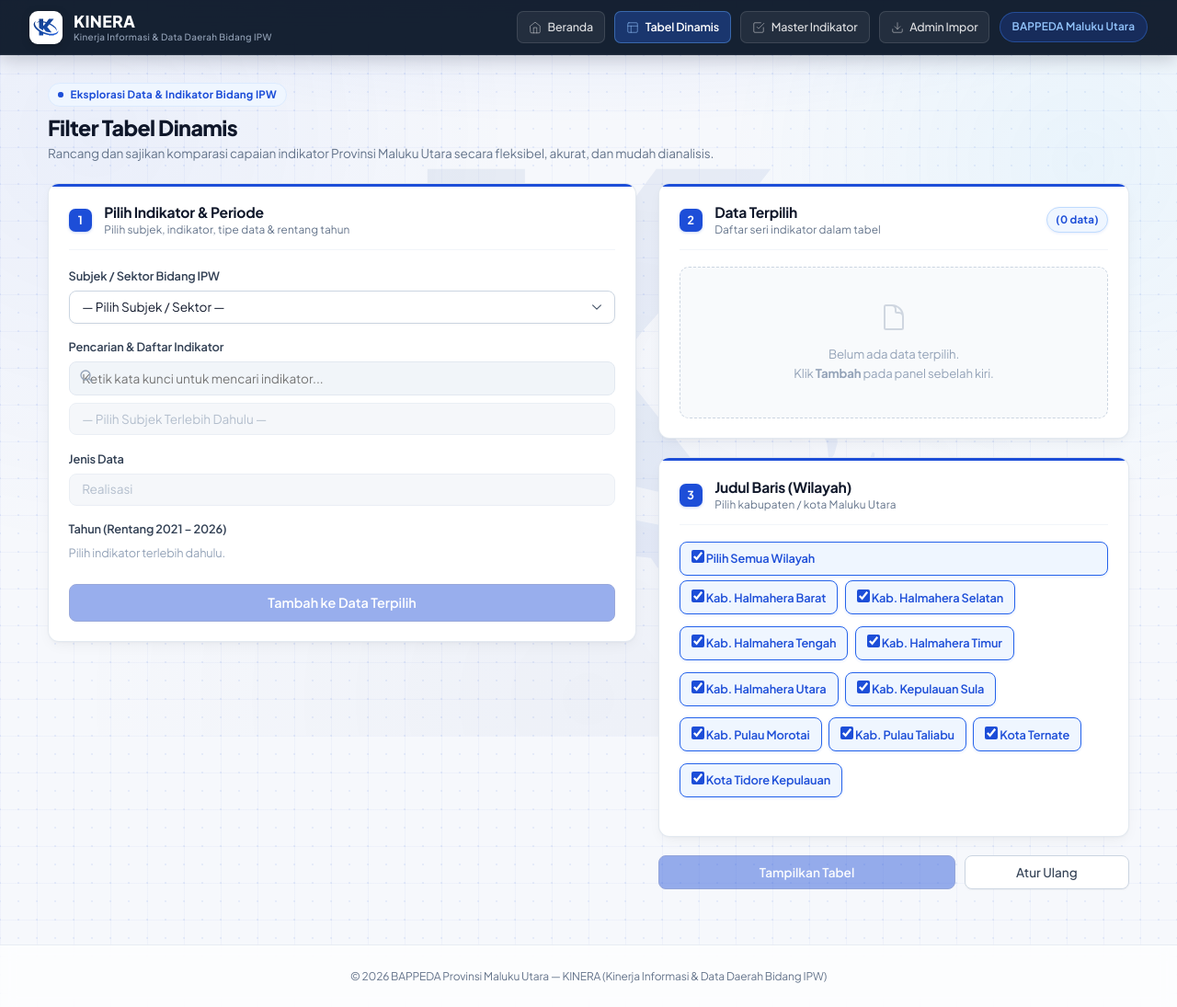
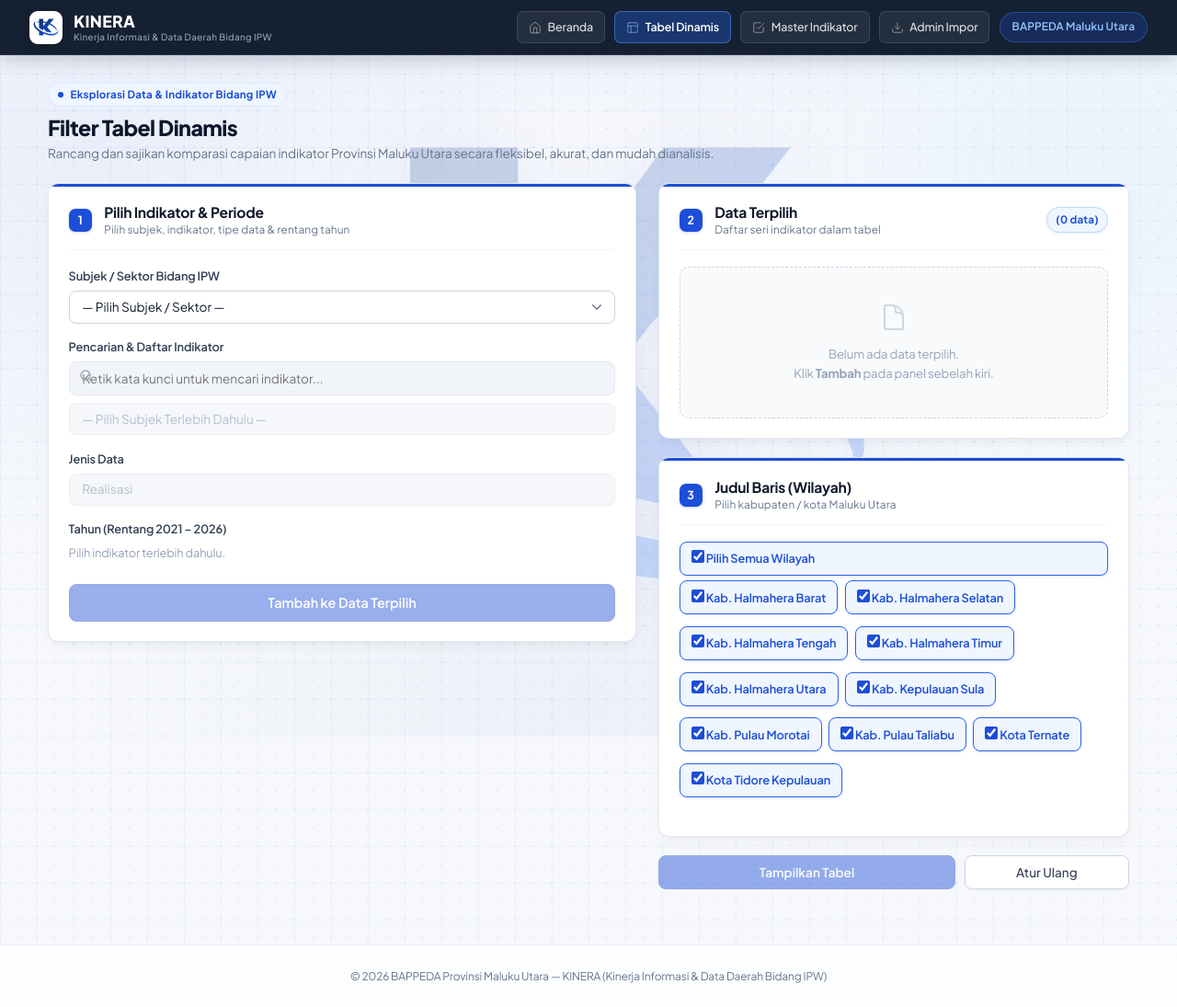
Before and after one commit to Regal18/tabel-dinamis, a Laravel app: page /tabel-dinamis in a window 1280 px wide. Shown: the whole page at 92% size. Run offline with Laravel 12, Linux system fonts and the light colour scheme; data comes from the database, SQL or seed files in the repository; parts of the project's set-up code (start-up, migrations or seed data) failed here and were passed over.

Commit message:
style(ui): perjelas watermark logo KINERA di background dengan warna deep blue tegas

```diff
--- a/resources/views/tabel-dinamis/layout.blade.php
+++ b/resources/views/tabel-dinamis/layout.blade.php
@@ -103,22 +103,22 @@
             background: radial-gradient(ellipse 70% 60% at 50% 0%, rgba(29, 78, 216, 0.07), transparent 70%);
         }
 
-        /* ===== Central Subtle Watermark Logo KINERA (Deep Blue) ===== */
+        /* ===== Central Watermark Logo KINERA (Deep Blue) ===== */
         .td-bg-watermark {
             position: fixed;
             top: 50%;
             left: 50%;
             transform: translate(-50%, -50%);
-            width: min(650px, 75vw);
-            height: min(480px, 58vh);
+            width: min(720px, 85vw);
+            height: min(540px, 68vh);
             background-image: url("{{ asset('images/kinera-logo.svg') }}");
             background-repeat: no-repeat;
             background-position: center center;
             background-size: contain;
-            opacity: 0.065;
-            filter: drop-shadow(0 0 35px rgba(24, 77, 173, 0.12));
+            opacity: 0.20;
+            filter: drop-shadow(0 0 50px rgba(15, 59, 143, 0.35)) saturate(1.35);
             pointer-events: none;
-            z-index: -1;
+            z-index: 0;
             user-select: none;
         }
 
@@ -264,6 +264,8 @@
             max-width: 1240px;
             margin: 0 auto;
             padding: 1.25rem 1rem;
+            position: relative;
+            z-index: 1;
         }
 
         /* ===== Card ===== */
@@ -466,6 +468,8 @@
             margin-top: 2rem;
             background: rgba(255, 255, 255, 0.7);
             backdrop-filter: blur(8px);
+            position: relative;
+            z-index: 1;
         }
 
         /* ===== Utilities ===== */
```
Also changed, not shown: public/images/kinera-logo.svg.
